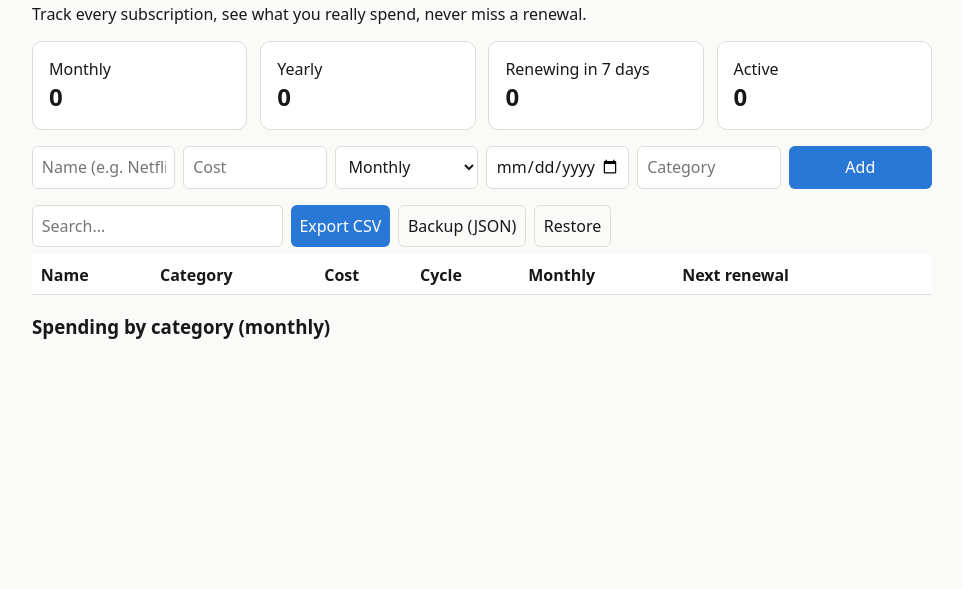
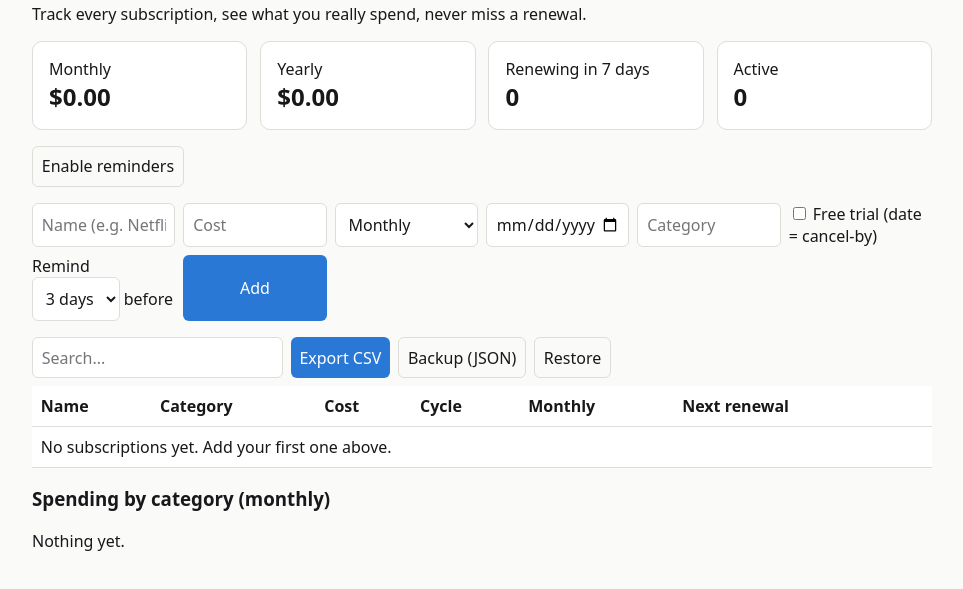
Before and after one commit to leonptucker3886-lab/Team-C_datasheet-SubTracker, a plain HTML site: page index.html in a window 1280 px wide. Shown: the part 89-678 px from the top of the page, without its empty margins (158-1121 px from the left). Drawn offline with Linux system fonts and the light colour scheme.

Commit message:
Pro: free-trial tracking + renewal reminders (index.html)

```diff
--- a/index.html
+++ b/index.html
@@ -17,16 +17,17 @@ tr.soon{background:var(--soon)}tr.over{background:var(--over)}tr.paused{backgrou
 td button{padding:.3rem .6rem;font-size:.85rem;margin:1px}.del{background:#b33}.bar{height:10px;background:var(--acc);border-radius:5px}
 .cat{display:grid;grid-template-columns:120px 1fr 90px;gap:.5rem;align-items:center;margin:.3rem 0}
 .wrap{overflow-x:auto}@media(max-width:600px){th:nth-child(2),td:nth-child(2),th:nth-child(4),td:nth-child(4){display:none}}
+tr.trial td:first-child::after{content:" TRIAL";font-size:.7rem;background:#2A78D6;color:#fff;border-radius:4px;padding:1px 4px;margin-left:4px}
 </style></head><body>
 <header><h1>SubTracker</h1><div class="tools">
 <select id="cur" title="Currency"><option>USD</option><option>EUR</option><option>GBP</option><option>ILS</option><option>CAD</option><option>AUD</option><option>JPY</option><option>INR</option></select>
 <button class="ghost" id="theme">Dark mode</button></div></header>
 <p>Track every subscription, see what you really spend, never miss a renewal.</p>
 <div class="cards"><div class="card">Monthly<b id="mo">0</b></div><div class="card">Yearly<b id="yr">0</b></div><div class="card">Renewing in 7 days<b id="soon">0</b></div><div class="card">Active<b id="act">0</b></div></div>
-<div id="alert"></div>
+<div id="alert"></div><button id="notif" class="ghost">Enable reminders</button>
 <form id="f"><input id="name" placeholder="Name (e.g. Netflix)" required><input id="cost" type="number" step="0.01" min="0" placeholder="Cost" required>
 <select id="cycle"><option value="monthly">Monthly</option><option value="yearly">Yearly</option><option value="weekly">Weekly</option><option value="quarterly">Quarterly</option></select>
-<input id="next" type="date" required title="Next renewal"><input id="cat" placeholder="Category" list="cats"><datalist id="cats"></datalist>
+<input id="next" type="date" required title="Next renewal"><input id="cat" placeholder="Category" list="cats"><datalist id="cats"></datalist><label><input id="trial" type="checkbox"> Free trial (date = cancel-by)</label><label>Remind <select id="rem"><option value="1">1 day</option><option value="3" selected>3 days</option><option value="7">7 days</option></select> before</label>
 <button id="save">Add</button></form>
 <div class="tools"><input id="q" placeholder="Search..."><button id="csv">Export CSV</button><button class="ghost" id="bk">Backup (JSON)</button><label class="btn">Restore<input type="file" id="rs" accept=".json" hidden></label></div>
 <div class="wrap"><table><thead><tr><th>Name</th><th>Category</th><th>Cost</th><th>Cycle</th><th>Monthly</th><th>Next renewal</th><th></th></tr></thead><tbody id="rows"></tbody></table></div>
```
